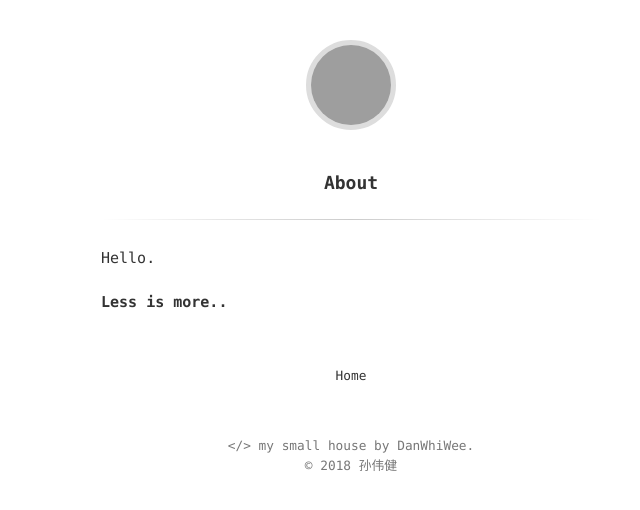
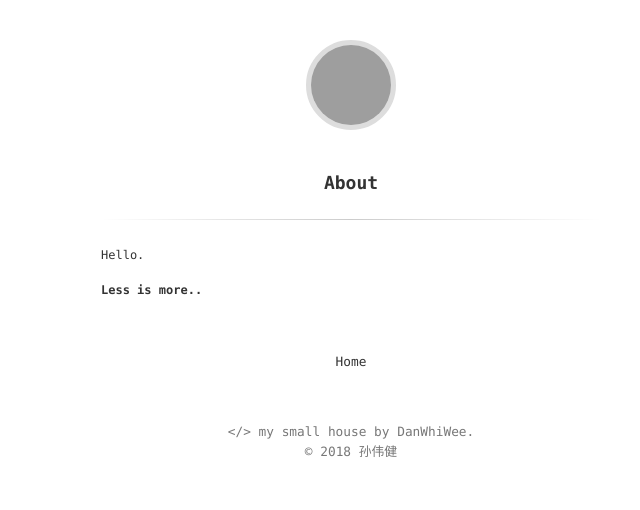
Before and after one commit to DanWhiWee/DanWhiWee.github.io, a Jekyll site: the page built from about.md, in a window 1280 px wide. Shown: the top 510 px of the page, without its empty margins (289-929 px from the left). Built offline with Jekyll 4.4.1, drawn with Linux system fonts in a browser that asks for light colours; grey boxes are pictures that could not be loaded.

Commit message:
font, logo

```diff
--- a/_sass/main.scss
+++ b/_sass/main.scss
@@ -92,7 +92,7 @@ blockquote {
     position: absolute;
     display: none;
     vertical-align: middle;
-    border-radius: 3px;
+    // border-radius: 3px;
     background: #666;
     background: rgba(0,0,0,.5);
     margin-left: 15px;
@@ -211,7 +211,7 @@ article {
     margin: 30px 0;
   }
   p {
-    font-size: 15px;
+    font-size: 12px;
     line-height: 1.9em;
     word-wrap: break-word;
   }
```
